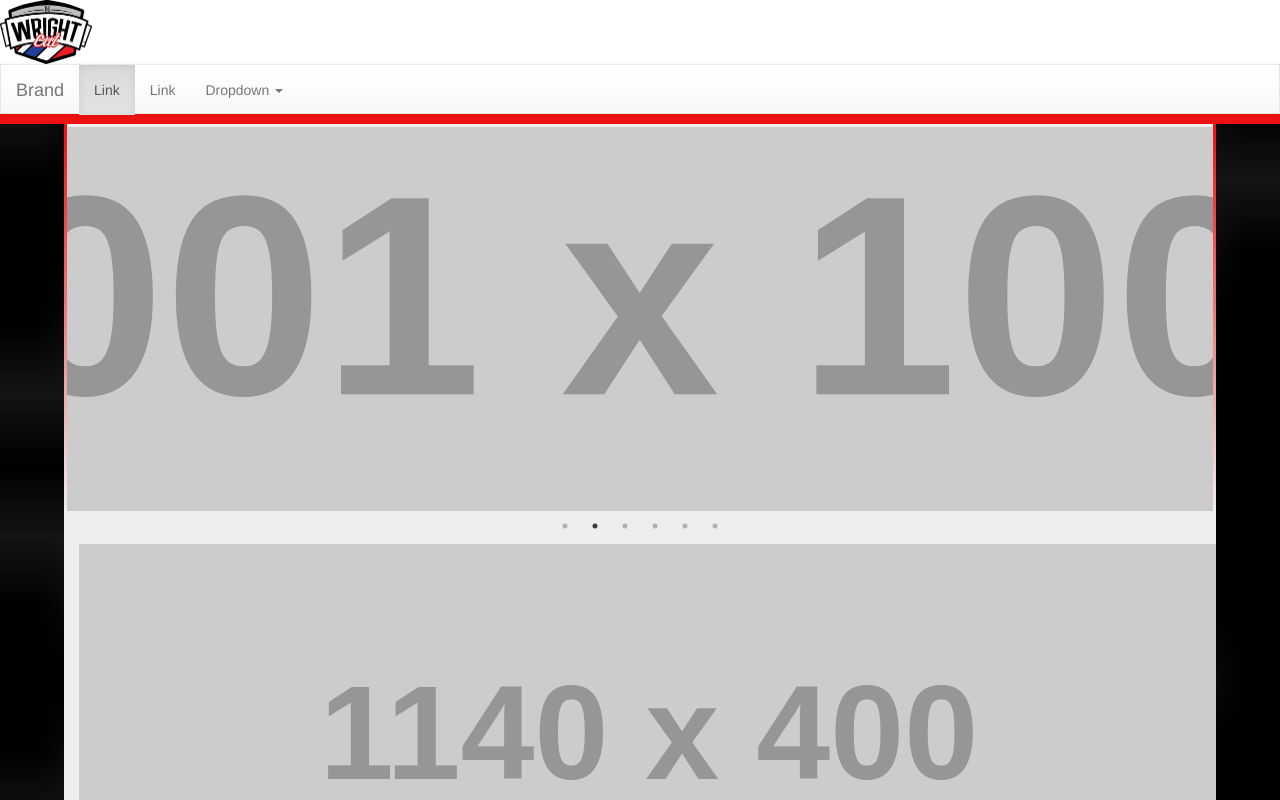
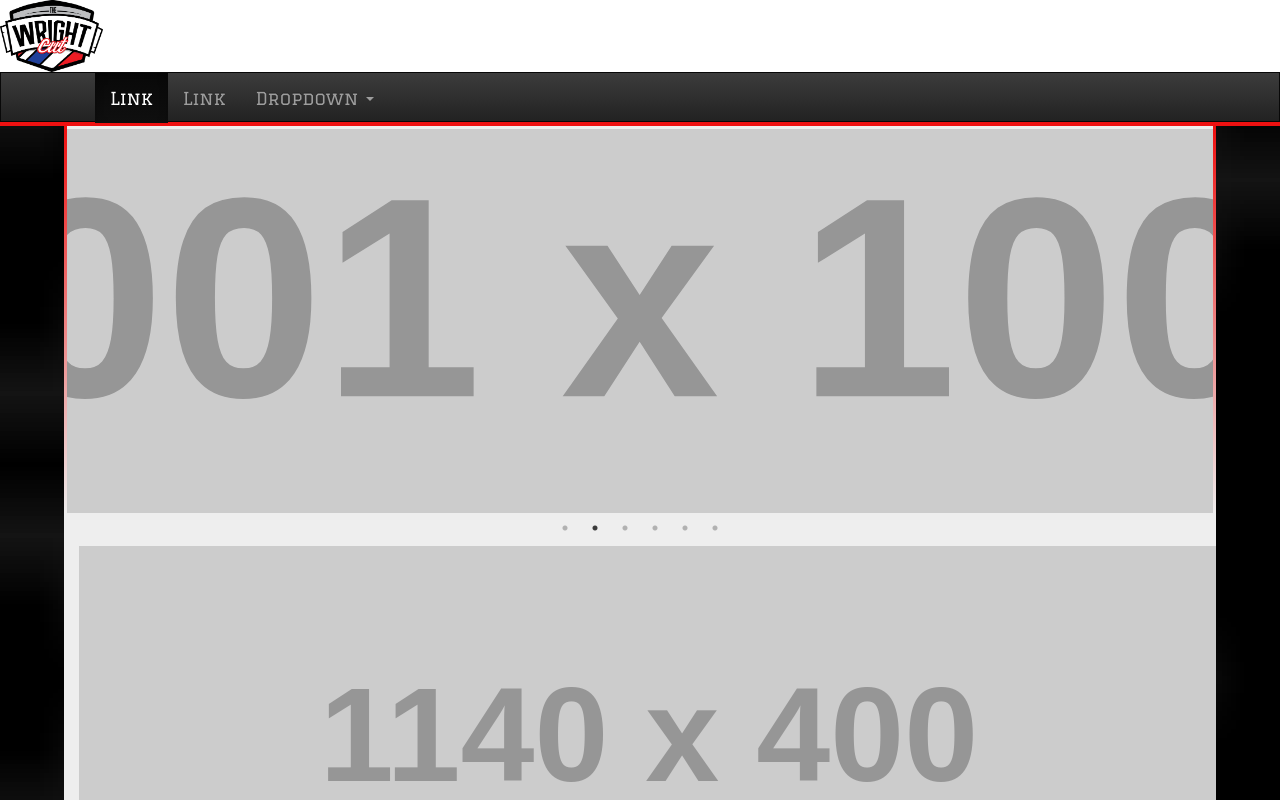
Before and after one commit to twcbarbershop/twcbarbershop.github.io, a plain HTML site: page index.html in a window 1280 px wide. Shown: the top 800 px of the page. Drawn offline with nearby package versions, Linux system fonts and the light colour scheme; placeholder pictures from the web are drawn by us.

Commit message:
added some more styling

```diff
--- a/index.html
+++ b/index.html
@@ -5,11 +5,11 @@
     <meta charset="utf-8"></meta>
     <title>The Wright Cut</title>
 
-
+    <link href="https://fonts.googleapis.com/css?family=Graduate" rel="stylesheet" type="text/css">
     <!-- JQUERY -->
-    <script type="text/javascript" src="//code.jquery.com/jquery-1.11.0.min.js"></script>
+    <script type="text/javascript" src="https://code.jquery.com/jquery-1.11.0.min.js"></script>
     <!--script src="https://cdnjs.cloudflare.com/ajax/libs/jquery/3.1.0/jquery.min.js"></script-->
-    <script type="text/javascript" src="//code.jquery.com/jquery-migrate-1.2.1.min.js"></script>
+    <script type="text/javascript" src="https://code.jquery.com/jquery-migrate-1.2.1.min.js"></script>
 
     <!-- BOOTSTRAP -->
     <link rel="stylesheet" href="https://maxcdn.bootstrapcdn.com/bootstrap/3.3.7/css/bootstrap.min.css" integrity="sha384-BVYiiSIFeK1dGmJRAkycuHAHRg32OmUcww7on3RYdg4Va+PmSTsz/K68vbdEjh4u" crossorigin="anonymous">
@@ -28,8 +28,8 @@
   <div class="header">
     <img class="logo" src="logo.png" />
   </div>
-  <nav class="navbar navbar-default">
-    <div class="container-fluid">
+  <nav class="navbar navbar-inverse">
+    <div class="container-fluid" >
       <!-- Brand and toggle get grouped for better mobile display -->
       <div class="navbar-header">
         <button type="button" class="navbar-toggle collapsed" data-toggle="collapse" data-target="#bs-example-navbar-collapse-1" aria-expanded="false">
@@ -38,7 +38,6 @@
           <span class="icon-bar"></span>
           <span class="icon-bar"></span>
         </button>
-        <a class="navbar-brand" href="#">Brand</a>
       </div>
 
       <!-- Collect the nav links, forms, and other content for toggling -->
@@ -103,6 +102,16 @@
         autoplaySpeed: 3000,
       });
     });
+
+    $(window).scroll(function() {
+      if ($(this).scrollTop() > $('.header').height()){
+        $('.navbar').addClass("affix");
+        $('.red-bg').addClass("affix");
+      } else {
+        $('.navbar').removeClass("affix");
+        $('.red-bg').removeClass("affix");
+      }
+    });
   </script>
 </body>
 
--- a/main.css
+++ b/main.css
@@ -5,7 +5,7 @@
 }
 
 .header{
-  height:8vh;
+  height:9vh;
   width:100%;
   background-color:white;
 }
@@ -15,16 +15,50 @@
   width:auto;
 }
 
+.test{
+  float:right;
+  height:100%;
+  width:20%;
+  position:fixed;
+  right:0;
+}
+
 nav.navbar {
   margin-bottom: 0 !important;
   border-radius: 0 !important;
   height: 3vh;
+  width:100%;
+}
+
+.container-fluid {
+  width:90%;
+  margin:auto;
+  font-family: "Graduate", cursive !important;
+}
+.navbar.affix{
+  top:0;
+}
+.red-bg.affix{
+  top:3.25vh;
+}
+.affix {
+  position: fixed;
+  z-index:5;
+}
+
+.navbar-header{
+  height:100%;
+}
+
+li{
+  font-size: 2.2vh;
+  max-font-size: 4vw;
 }
 
 .separator {
   display: block;
   width: 100%;
-  height: 10px;
+  height: .5vh;
 }
 
 .dark-bg {
```
